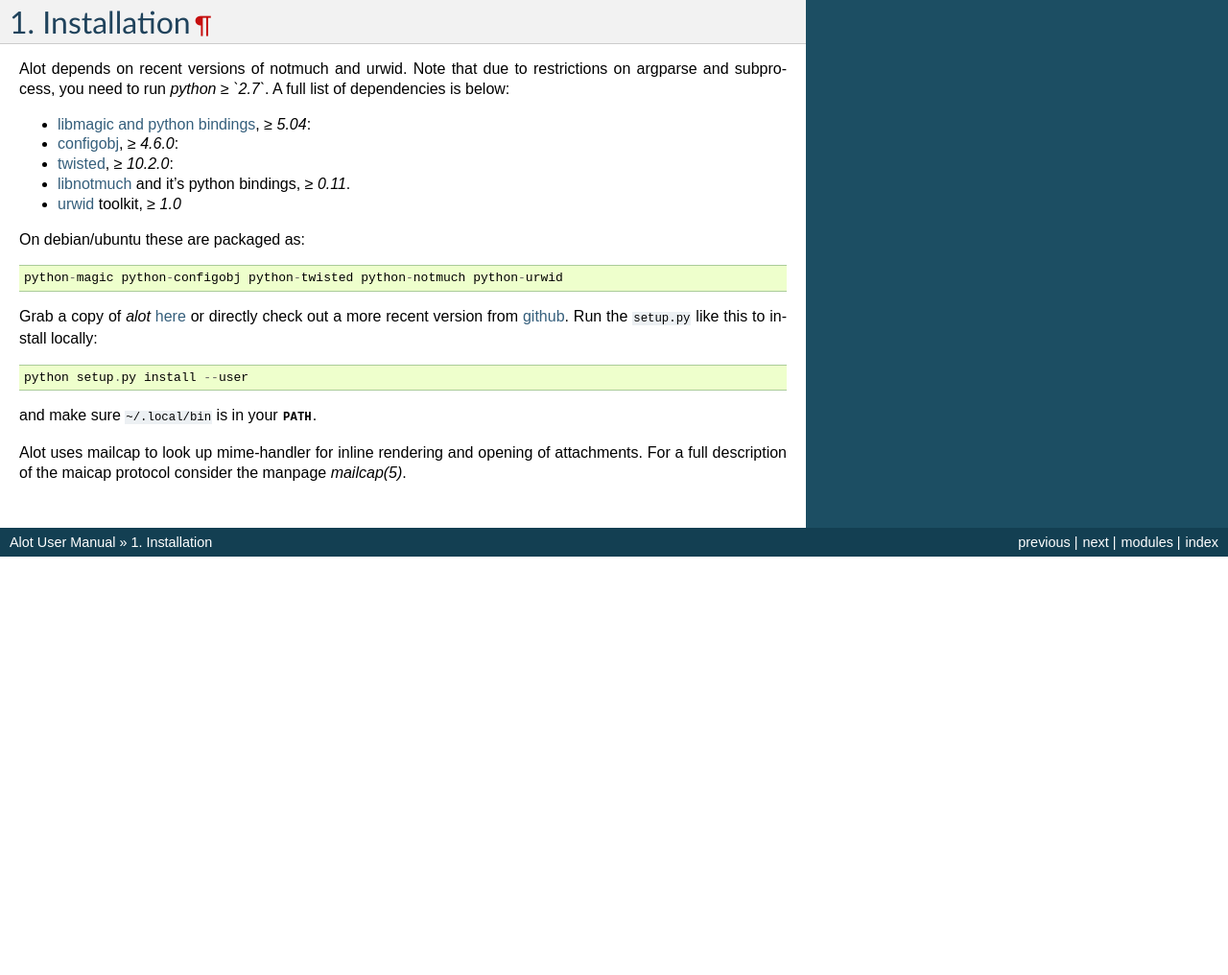
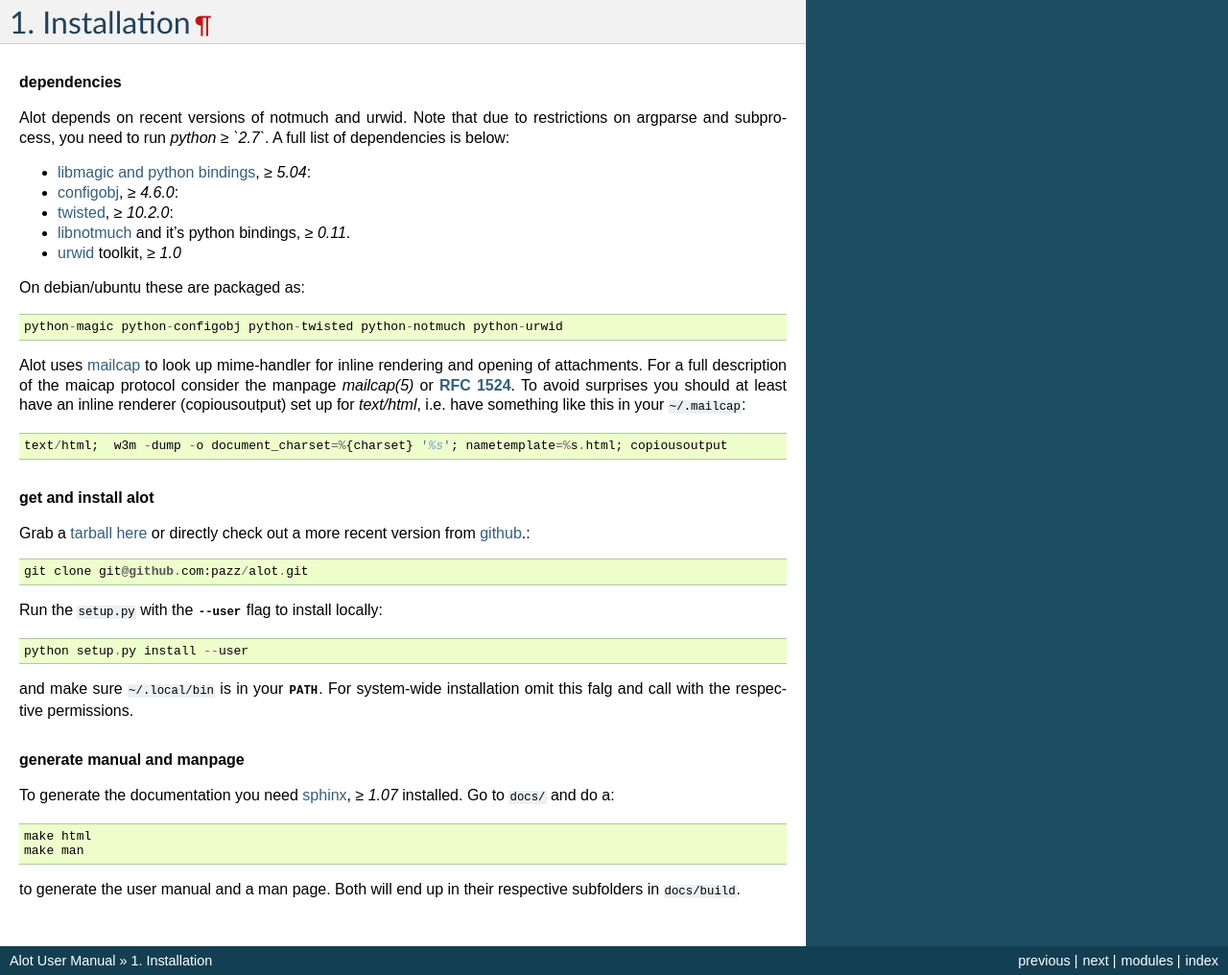
Before and after one commit to pazz/alot, a Sphinx documentation site: the page built from docs/source/installation.rst, in a window 1280 px wide. Shown: the whole page at 96% size. Built offline with Sphinx 7.4.7, drawn with Linux system fonts in a browser that asks for light colours; before the commit the page ends 900 px from its top, so only the background shows below that.

Commit message:
docs: updated installation notes

```diff
--- a/docs/source/installation.rst
+++ b/docs/source/installation.rst
@@ -1,5 +1,7 @@
 Installation
 ************
+
+.. rubric:: dependencies
 
 Alot depends on recent versions of notmuch and urwid. Note that due to restrictions
 on argparse and subprocess, you need to run *python ≥ `2.7`*.
@@ -11,18 +13,39 @@
 * `libnotmuch <http://notmuchmail.org/>`_ and it's python bindings, ≥ `0.11`.
 * `urwid <http://excess.org/urwid/>`_ toolkit, ≥ `1.0`
 
-
 On debian/ubuntu these are packaged as::
 
   python-magic python-configobj python-twisted python-notmuch python-urwid
 
-Grab a copy of `alot` `here <https://github.com/pazz/alot/tags>`_ or
-directly check out a more recent version from `github <https://github.com/pazz/alot>`_.
-Run the :file:`setup.py` like this to install locally::
+Alot uses `mailcap <http://en.wikipedia.org/wiki/Mailcap>`_ to look up mime-handler for inline
+rendering and opening of attachments.  For a full description of the maicap protocol consider the
+manpage :manpage:`mailcap(5)` or :rfc:`1524`. To avoid surprises you should at least have an inline
+renderer (copiousoutput) set up for `text/html`, i.e. have something like this in your
+:file:`~/.mailcap`::
 
-    python setup.py install --user
+  text/html;  w3m -dump -o document_charset=%{charset} '%s'; nametemplate=%s.html; copiousoutput
+
+.. rubric:: get and install alot
+
+Grab a `tarball here <https://github.com/pazz/alot/tags>`_ or
+directly check out a more recent version from `github <https://github.com/pazz/alot>`_.::
+
+  git clone git@github.com:pazz/alot.git
+
+Run the :file:`setup.py` with the :option:`--user` flag to install locally::
+
+  python setup.py install --user
 
 and make sure :file:`~/.local/bin` is in your :envvar:`PATH`.
+For system-wide installation omit this falg and call with the respective permissions.
 
-Alot uses mailcap to look up mime-handler for inline rendering and opening of attachments.
-For a full description of the maicap protocol consider the manpage :manpage:`mailcap(5)`.
+.. rubric:: generate manual and manpage
+
+To generate the documentation you need `sphinx <http://sphinx.pocoo.org/>`_, ≥ `1.07` installed.
+Go to :file:`docs/` and do a::
+
+  make html
+  make man
+
+to generate the user manual and a man page. Both will end up in their respective subfolders in
+:file:`docs/build`.
```
